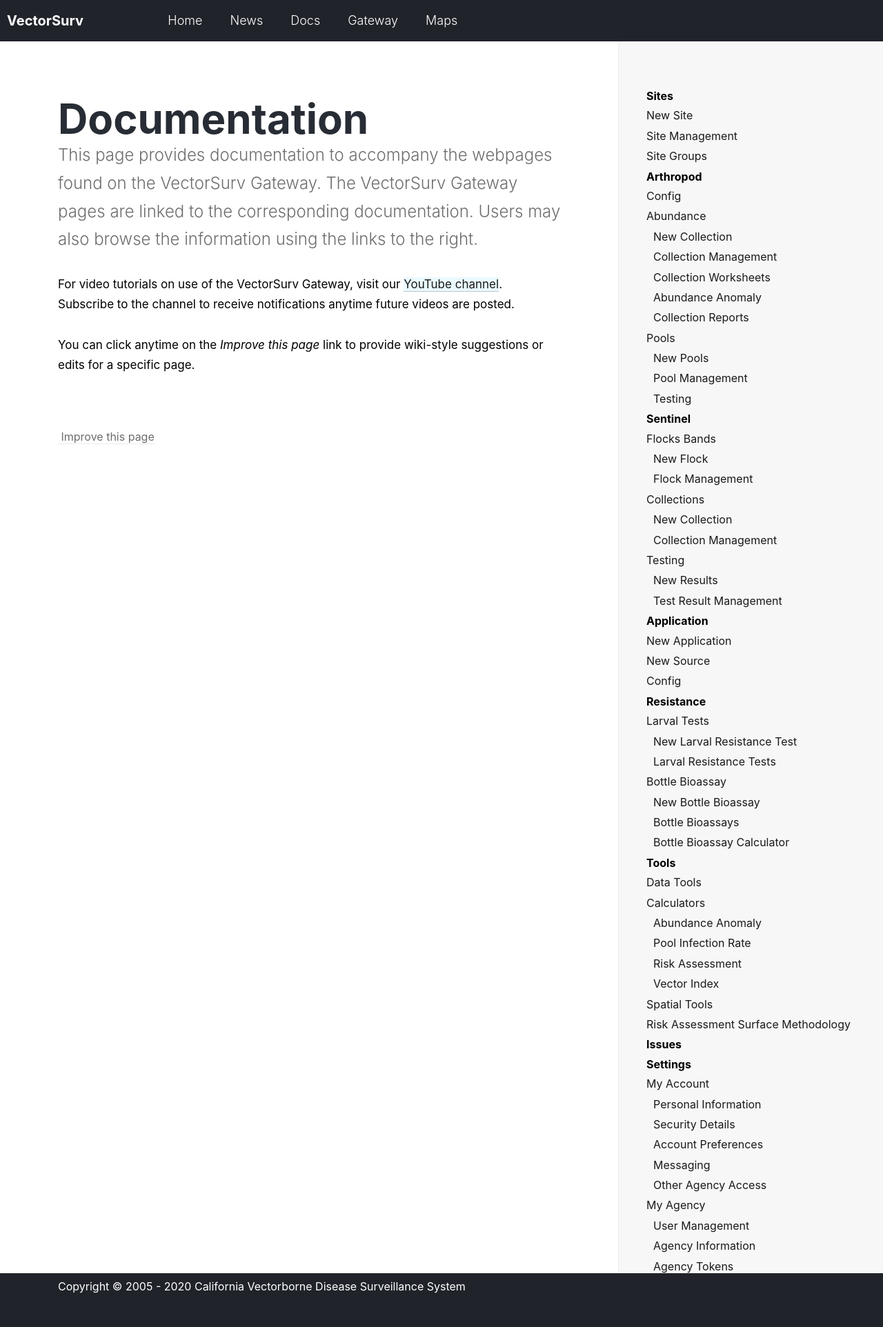
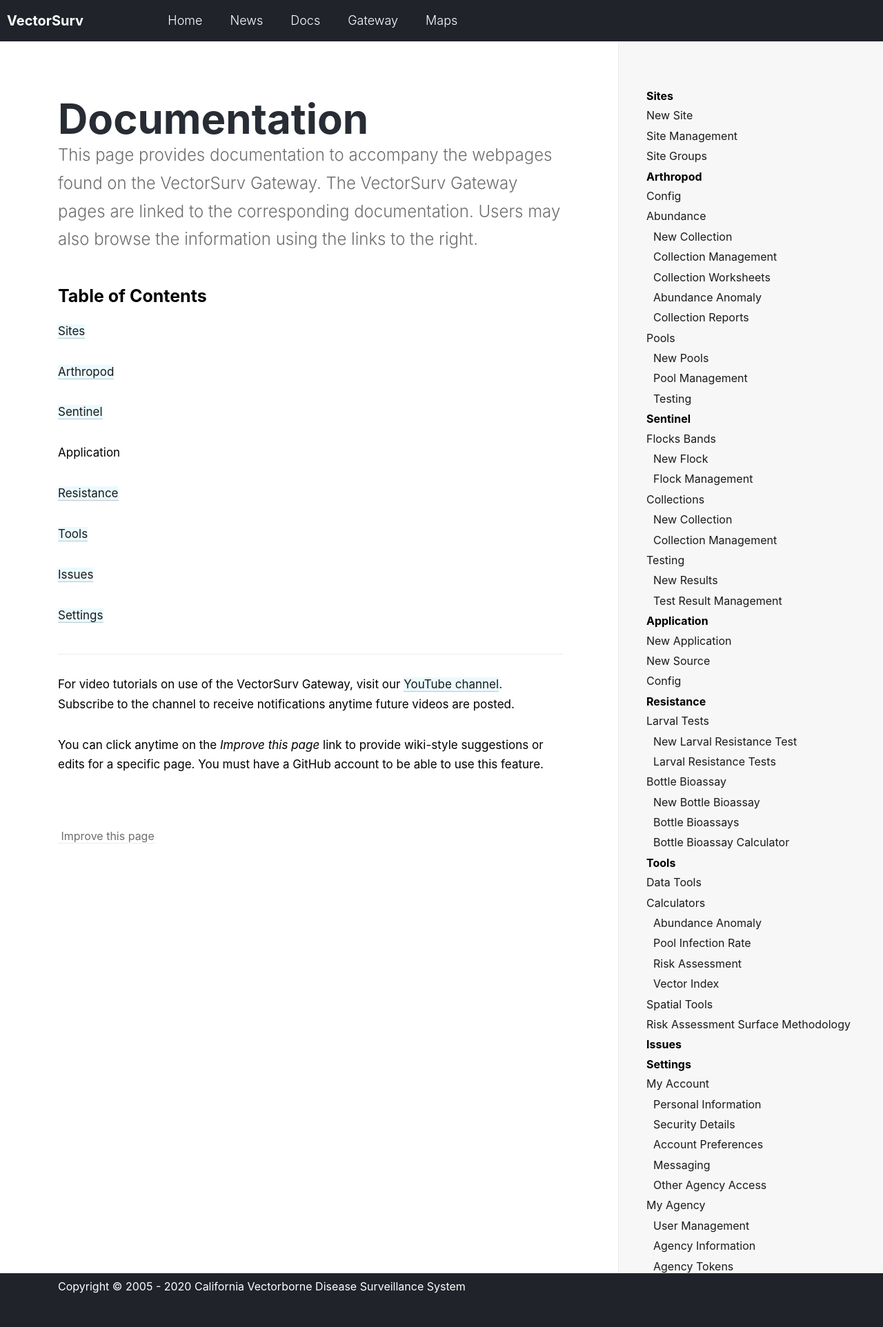
Before and after one commit to tlvaldepena/vectorsurv.org, a Jekyll site: the page built from _docs/index.md, in a window 1280 px wide. Shown: the whole page at 69% size. Built offline with Jekyll 4.4.1, drawn with Linux system fonts in a browser that asks for light colours.

Commit message:
add table of contents w/ links

```diff
--- a/_docs/index.md
+++ b/_docs/index.md
@@ -5,6 +5,25 @@
 
 This page provides documentation to accompany the webpages found on the VectorSurv Gateway. The VectorSurv Gateway pages are linked to the corresponding documentation. Users may also browse the information using the links to the right.
 
+### Table of Contents
+[Sites]({{ site.baseurl }}/docs/site/site-menu/)
+
+[Arthropod]({{ site.baseur1 }}/docs/arthropod/arthro-menu/)
+
+[Sentinel]({{ site.baseur1 }}/docs/sentinel/sentinel-menu/)
+
+Application
+
+[Resistance]({{ site.baseur1 }}/docs/resistance/resistance-menu/)
+
+[Tools]({{ site.baseur1 }}/docs/tools/tools-menu/)
+
+[Issues]({{ site.baseur1 }}/docs/issues/)
+
+[Settings]({{ site.baseur1 }}/docs/settings/settings-menu)
+
+***
+
 For video tutorials on use of the VectorSurv Gateway, visit our [YouTube channel](https://www.youtube.com/channel/UCCtI2QiZKE32AtlaiAVzl-g). Subscribe to the channel to receive notifications anytime future videos are posted.
 
-You can click anytime on the *Improve this page* link to provide wiki-style suggestions or edits for a specific page.
+You can click anytime on the *Improve this page* link to provide wiki-style suggestions or edits for a specific page. You must have a GitHub account to be able to use this feature.
```
